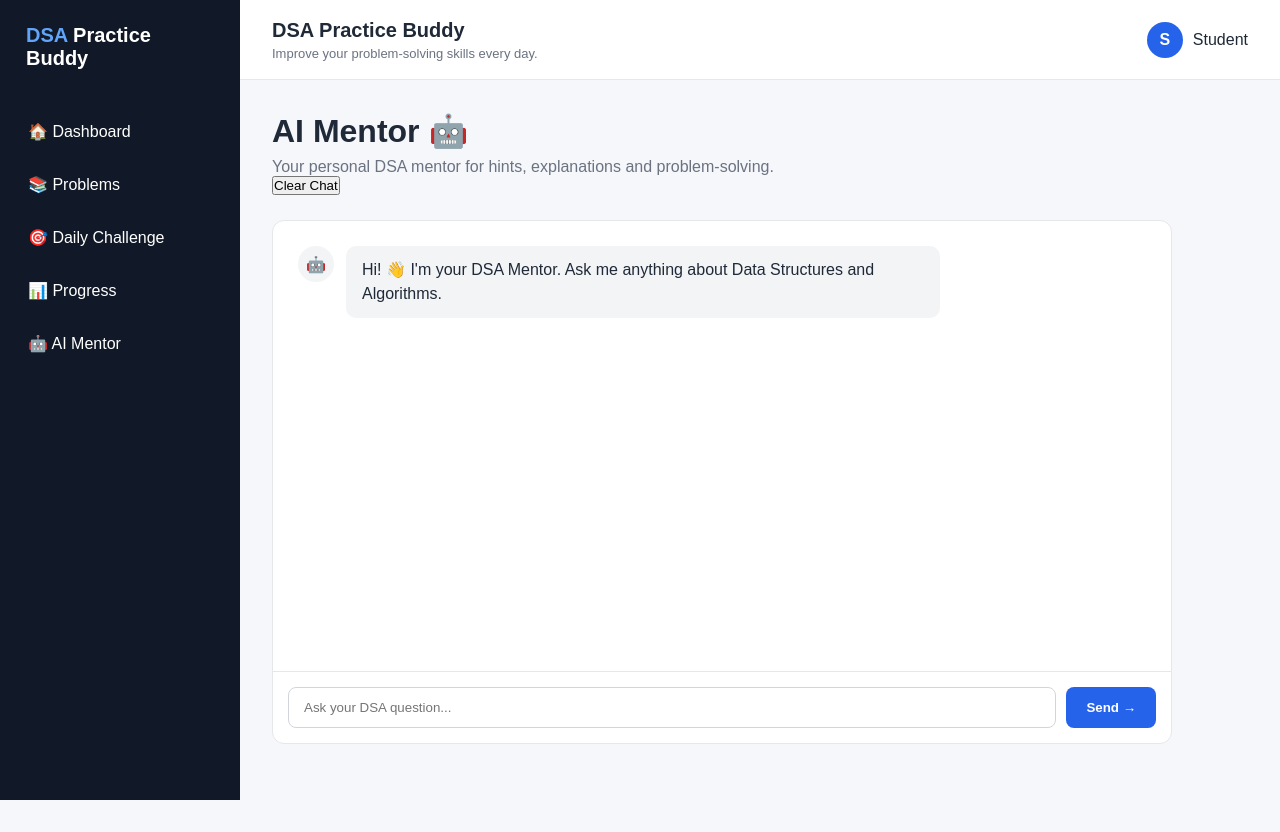
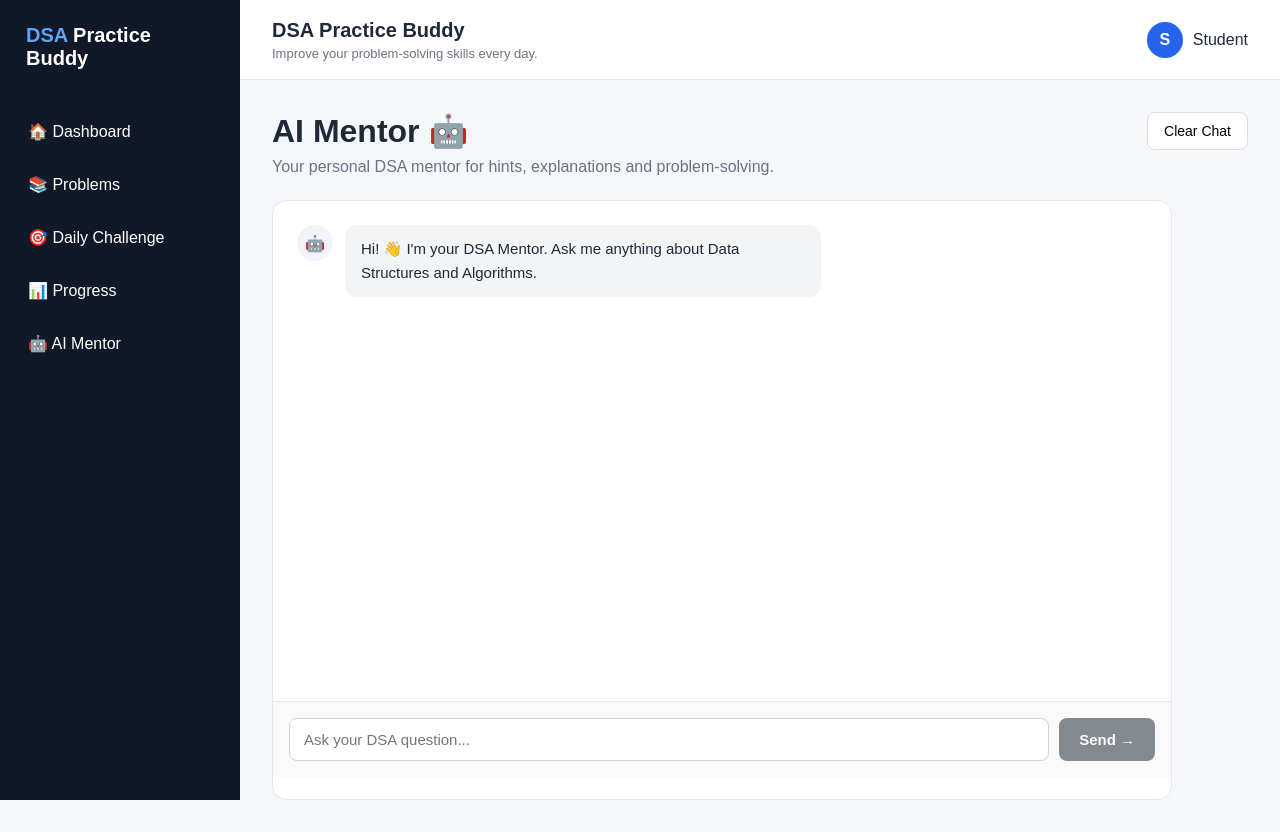
Before and after one commit to Shambhavis01/DSA_Practice_buddy, a React app in the folder frontend/: page /ai-mentor in a window 1280 px wide. Before the commit the page ends 800 px from the top, so only its background shows below. Built offline with nearby package versions, Linux system fonts and the light colour scheme; the HTML template or start-up script is replaced by a standard one.

Commit message:
Style AI mentor interface

```diff
--- a/frontend/src/index.css
+++ b/frontend/src/index.css
@@ -567,3 +567,167 @@ a {
 .chat-input-area button:hover {
   opacity: 0.9;
 }
+/* ============================= */
+/* AI MENTOR */
+/* ============================= */
+
+.ai-page {
+  width: 100%;
+  max-width: 1100px;
+  margin: 0 auto;
+}
+
+.ai-header {
+  display: flex;
+  justify-content: space-between;
+  align-items: flex-start;
+  gap: 20px;
+  margin-bottom: 24px;
+}
+
+.ai-header h1 {
+  margin-bottom: 8px;
+}
+
+.clear-chat-btn {
+  padding: 10px 16px;
+  border: 1px solid #ddd;
+  border-radius: 8px;
+  background: white;
+  cursor: pointer;
+  font-size: 14px;
+}
+
+.clear-chat-btn:hover {
+  background: #f5f5f5;
+}
+
+.chat-container {
+  background: white;
+  border-radius: 14px;
+  border: 1px solid #e5e7eb;
+  overflow: hidden;
+  display: flex;
+  flex-direction: column;
+  height: 600px;
+}
+
+.chat-messages {
+  flex: 1;
+  overflow-y: auto;
+  padding: 24px;
+}
+
+.message {
+  display: flex;
+  align-items: flex-start;
+  gap: 12px;
+  margin-bottom: 20px;
+  max-width: 80%;
+}
+
+.message.user {
+  margin-left: auto;
+  flex-direction: row-reverse;
+}
+
+.message-avatar {
+  width: 36px;
+  height: 36px;
+  border-radius: 50%;
+  display: flex;
+  align-items: center;
+  justify-content: center;
+  flex-shrink: 0;
+  background: #f1f5f9;
+}
+
+.message-bubble {
+  padding: 12px 16px;
+  border-radius: 12px;
+  line-height: 1.6;
+  font-size: 15px;
+  white-space: pre-wrap;
+}
+
+.message.ai .message-bubble {
+  background: #f3f4f6;
+}
+
+.message.user .message-bubble {
+  background: #111827;
+  color: white;
+}
+
+.chat-input-area {
+  display: flex;
+  gap: 10px;
+  padding: 16px;
+  border-top: 1px solid #e5e7eb;
+  background: #fafafa;
+}
+
+.chat-input-area input {
+  flex: 1;
+  padding: 12px 14px;
+  border: 1px solid #d1d5db;
+  border-radius: 8px;
+  outline: none;
+  font-size: 15px;
+}
+
+.chat-input-area input:focus {
+  border-color: #111827;
+}
+
+.chat-input-area button {
+  padding: 12px 20px;
+  border: none;
+  border-radius: 8px;
+  background: #111827;
+  color: white;
+  cursor: pointer;
+  font-size: 15px;
+}
+
+.chat-input-area button:disabled {
+  opacity: 0.5;
+  cursor: not-allowed;
+}
+
+.typing {
+  display: flex;
+  gap: 4px;
+  align-items: center;
+  min-width: 55px;
+}
+
+.typing span {
+  width: 6px;
+  height: 6px;
+  border-radius: 50%;
+  background: #6b7280;
+  animation: typingAnimation 1.2s infinite;
+}
+
+.typing span:nth-child(2) {
+  animation-delay: 0.2s;
+}
+
+.typing span:nth-child(3) {
+  animation-delay: 0.4s;
+}
+
+@keyframes typingAnimation {
+  0%,
+  60%,
+  100% {
+    opacity: 0.3;
+    transform: translateY(0);
+  }
+
+  30% {
+    opacity: 1;
+    transform: translateY(-3px);
+  }
+}
```
